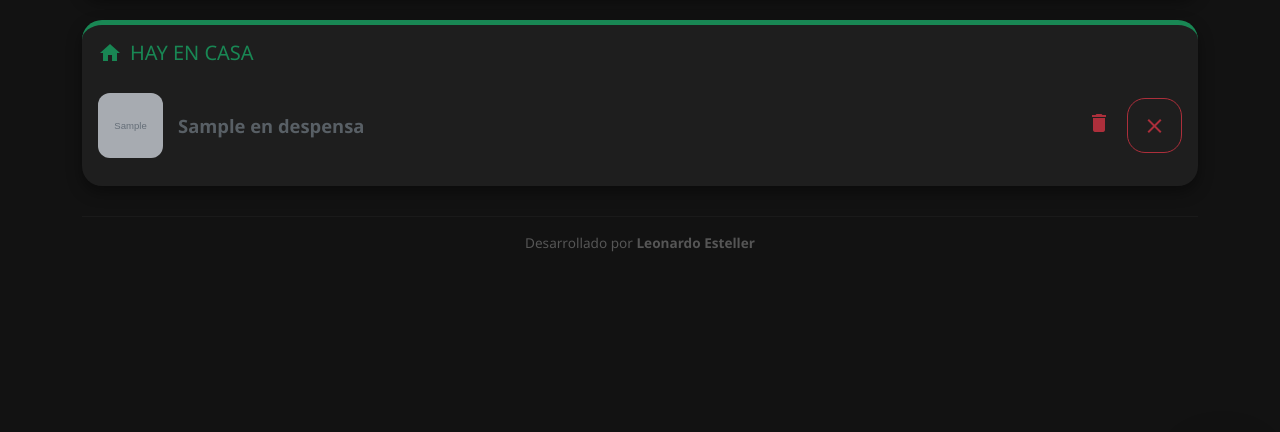
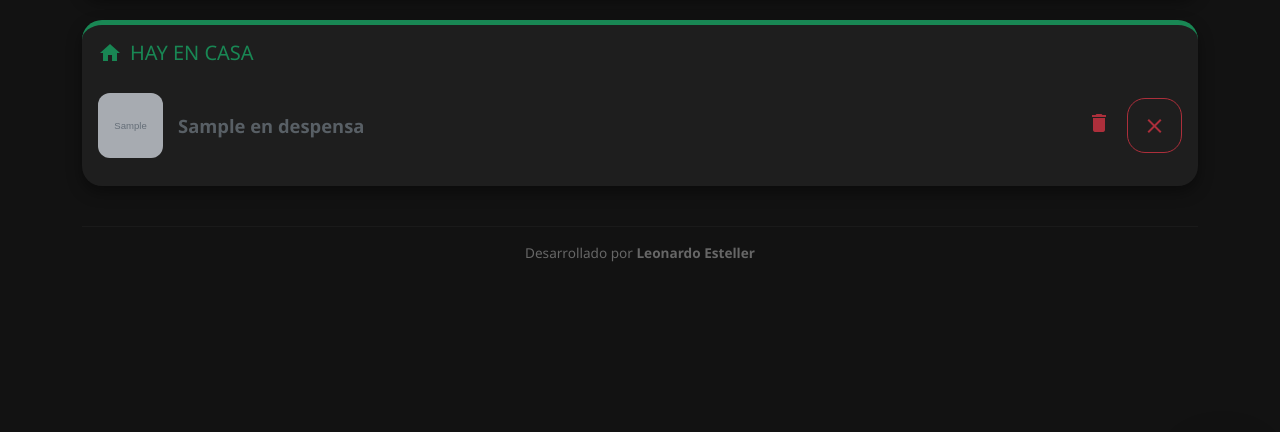
Before and after one commit to Lesteller34/superchikispython, a Django app: template lista/templates/lista/index.html in a window 1280 px wide. Shown: the part 274-706 px from the top of the page. Run offline with Django 5.2, Linux system fonts and the light colour scheme; the template is opened without the code that fills it: most values are stand-ins (such as "Sample title", 1, 10 or a date in 2020); grey boxes marked "Sample" are stand-in pictures; parts of the project's set-up code (start-up, migrations or seed data) failed here and were passed over.

Commit message:
Corregido html1

```diff
--- a/lista/templates/lista/index.html
+++ b/lista/templates/lista/index.html
@@ -49,10 +49,10 @@
         }
 
         footer {
-            margin-top: 30px;
-            padding-bottom: 100px;
+            margin-top: 40px;
+            padding-bottom: 110px;
             font-size: 0.85rem;
-            color: #555;
+            color: #666;
             text-align: center;
         }
     </style>
@@ -114,7 +114,7 @@
                         {% if p.imagen %}
                             <img src="{{ p.imagen.url }}" class="product-image" onclick="verImagen('{{ p.imagen.url }}', '{{ p.nombre }}')">
                         {% else %}
-                            <div class="product-image d-flex align-items-center justify-content-center">
+                            <div class="product-image d-flex align-items-center justify-content-center bg-dark border border-secondary">
                                 <span class="material-icons text-muted">image_not_supported</span>
                             </div>
                         {% endif %}
@@ -186,7 +186,7 @@
                 <button type="button" class="btn-close btn-close-white" data-bs-dismiss="modal"></button>
             </div>
             <div class="modal-body text-center p-2">
-                <img src="" id="fullImage" class="img-fluid rounded-3 shadow-lg" style="max-height: 80vh;">
+                <img src="" id="fullImage" class="img-fluid rounded-3 shadow-lg" style="max-height: 80vh; object-fit: contain;">
             </div>
         </div>
     </div>
@@ -195,12 +195,13 @@
 <script src="https://cdn.jsdelivr.net/npm/bootstrap@5.3.0/dist/js/bootstrap.bundle.min.js"></script>
 
 <script>
+    /**
+     * Muestra el modal de imagen con zoom
+     */
     function verImagen(url, nombre) {
-        // Asignar URL e imagen al modal
         document.getElementById('fullImage').src = url;
         document.getElementById('modalTitle').innerText = nombre;
 
-        // Mostrar el modal usando Bootstrap
         var myModal = new bootstrap.Modal(document.getElementById('imageModal'));
         myModal.show();
     }
```
